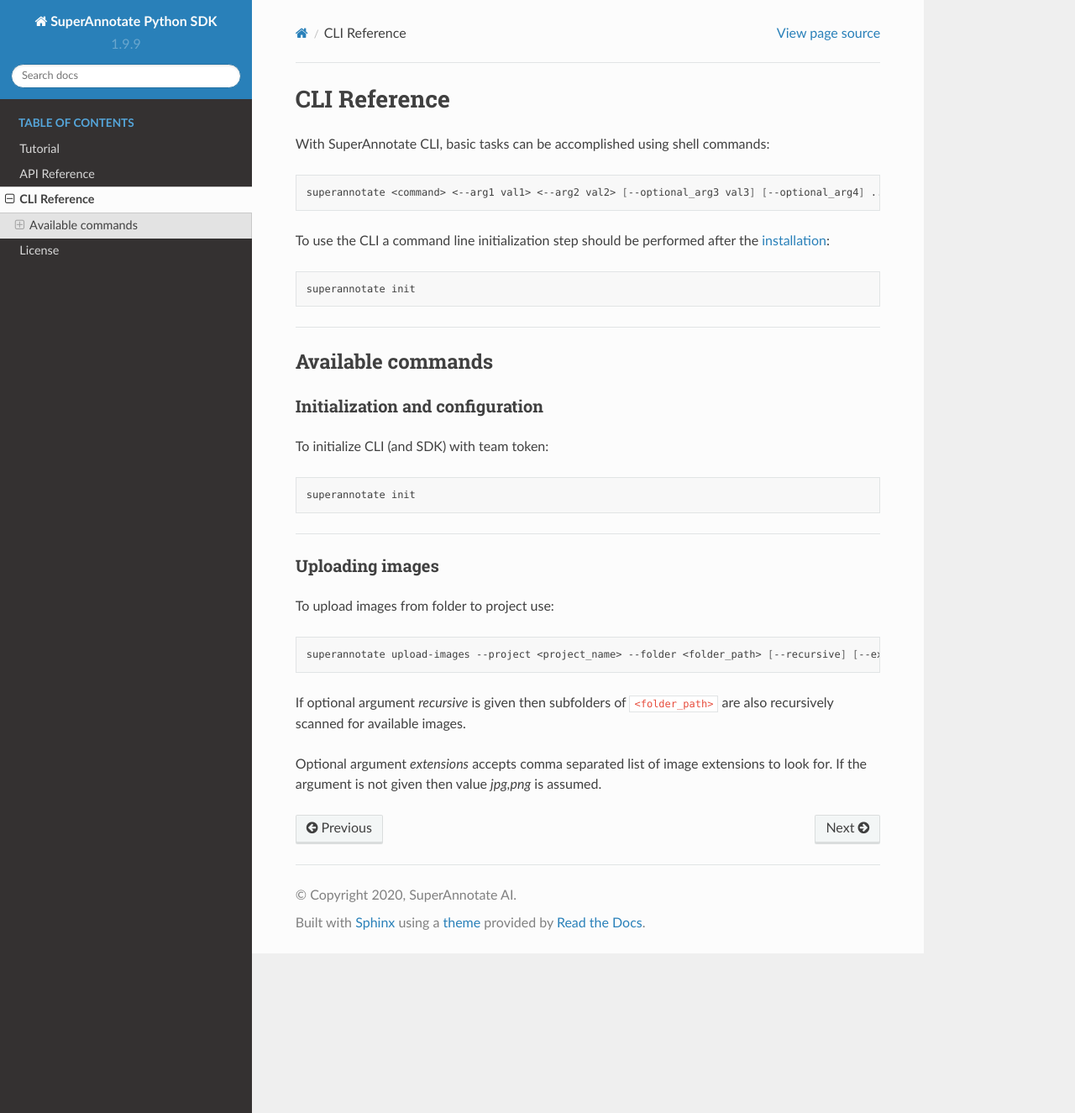
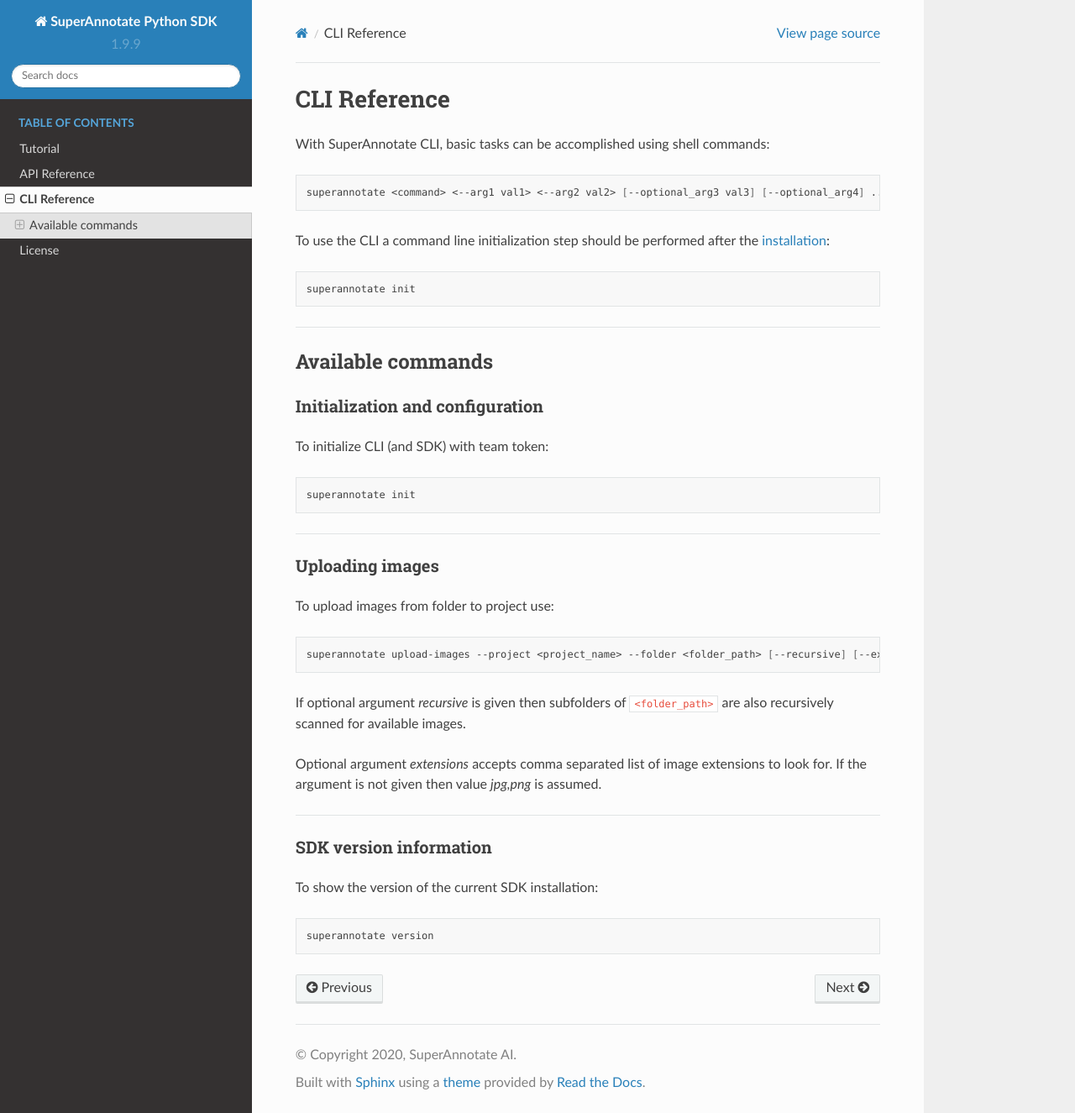
Before and after one commit to superannotateai/superannotate-python-sdk, a Sphinx documentation site: the page built from docs/source/cli.rst, in a window 1280 px wide and 1325 px high. Shown: the whole window at 84% size. Built offline with Sphinx 7.4.7 and the Read the Docs theme 2.0.0, drawn with Linux system fonts in a browser that asks for light colours; the version number is read from the project's files by our own code.

Commit message:
Docs improve

```diff
--- a/docs/source/cli.rst
+++ b/docs/source/cli.rst
@@ -51,3 +51,16 @@
 scanned for available images.
 
 Optional argument *extensions* accepts comma separated list of image extensions to look for. If the argument is not given then value *jpg,png* is assumed.
+
+----------
+
+.. _ref_cli_version:
+
+SDK version information
+~~~~~~~~~~~~~~~~~~~~~~~~~~~~~~~~
+
+To show the version of the current SDK installation:
+
+.. code-block:: bash
+
+   superannotate version
```
